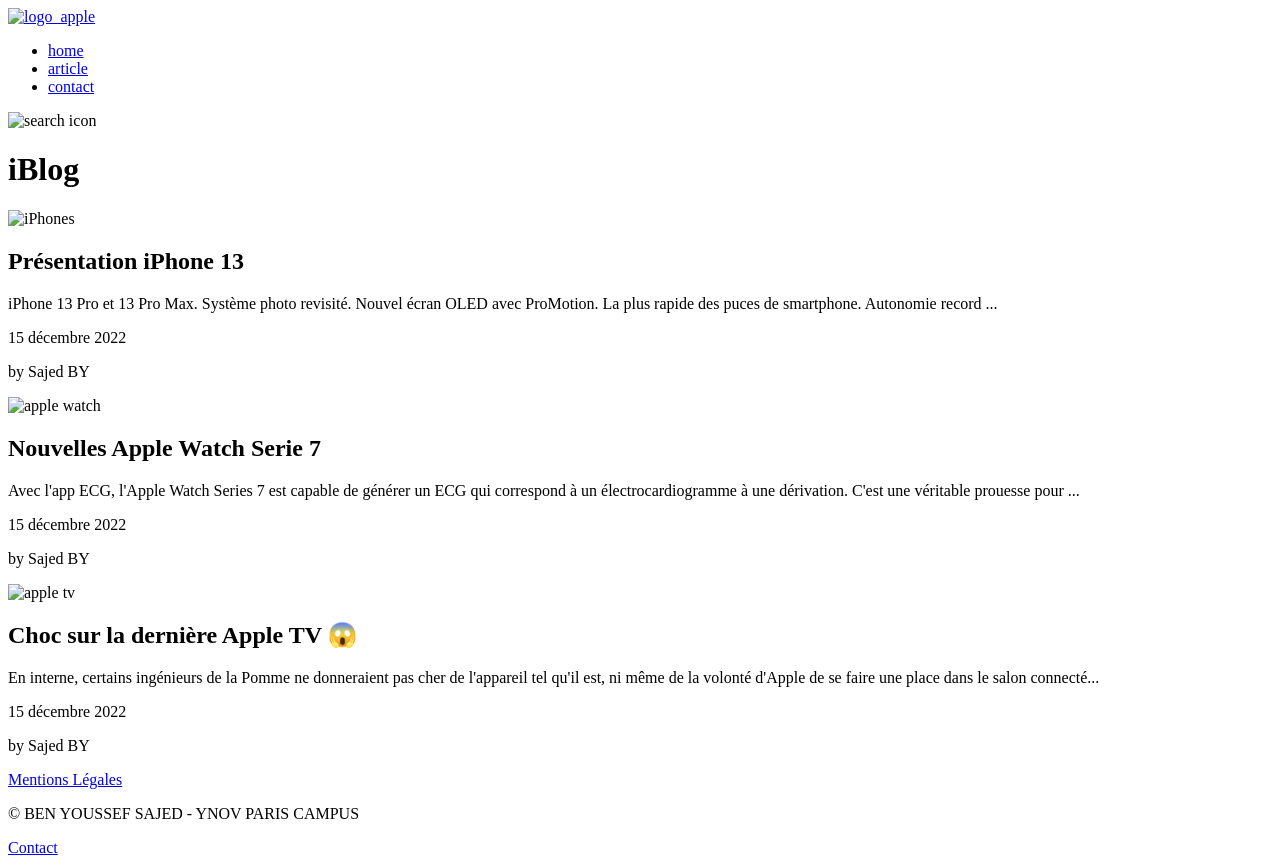
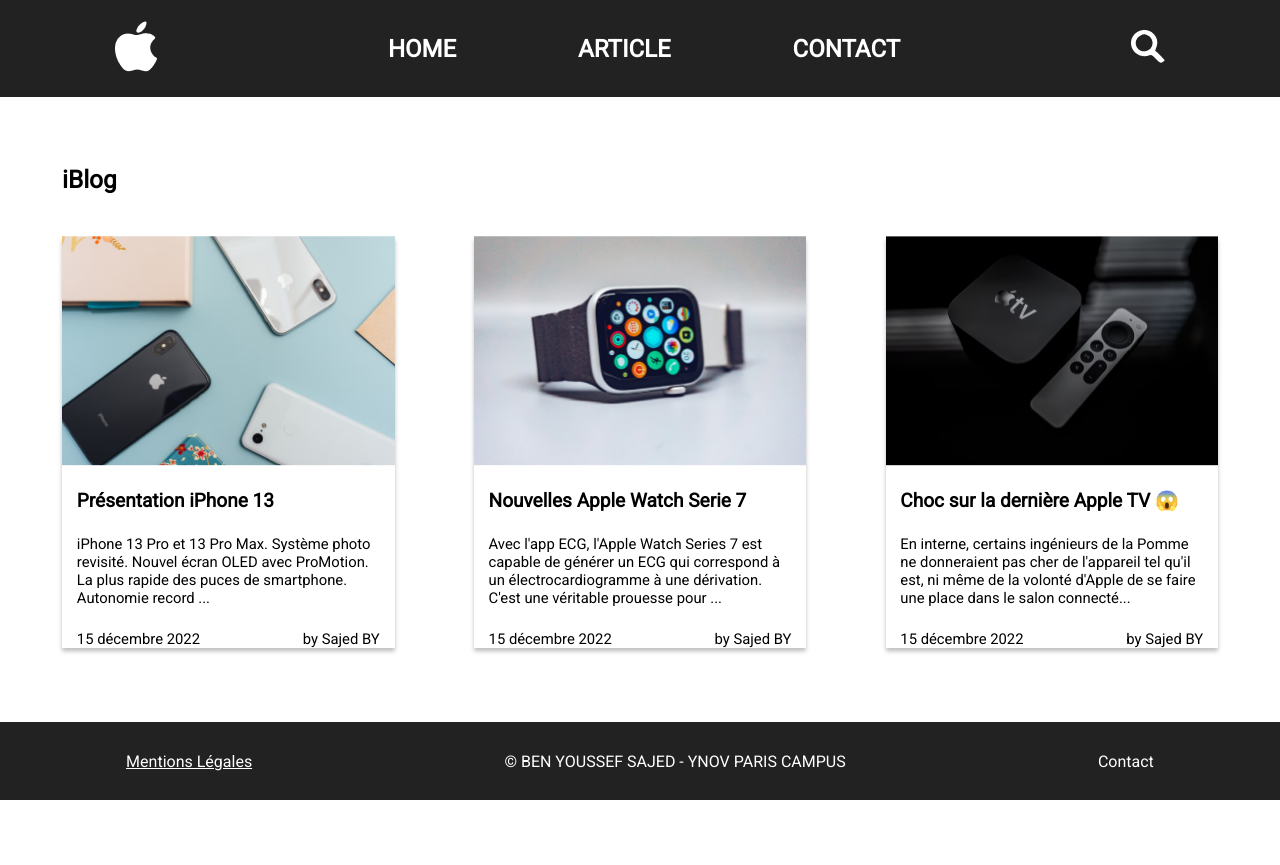
Before and after one commit to Sajedd/B1-S1-Developpement-web, a plain HTML site: page site_apple/index.html in a window 1280 px wide. After the commit the page ends 800 px from the top, so only its background shows below. Drawn offline with Linux system fonts and the light colour scheme; the site is published under a folder, as on GitHub Pages, so addresses that start at the root find nothing.

Commit message:
final comit with mediaqueries

```diff
--- a/site_apple/index.html
+++ b/site_apple/index.html
@@ -1,5 +1,5 @@
 <!DOCTYPE html>
-<html lang="fr">
+<html lang="en">
   <head>
     <meta charset="UTF-8" />
     <meta http-equiv="X-UA-Compatible" content="IE=edge" />
@@ -11,15 +11,15 @@
       href="https://fonts.googleapis.com/css2?family=Roboto&display=swap"
       rel="stylesheet"
     />
-    <link rel="stylesheet" href="/site_apple/style.css" />
+    <link rel="stylesheet" href="./style.css" />
   </head>
 
   <body>
     <header>
       <nav class="navbar">
         <div class="navbar_logo">
-          <a href="/site_apple/">
-            <img src="/site_apple/assets/logo.png" alt="logo_apple" />
+          <a href="./">
+            <img src="./assets/logo.png" alt="logo_apple" />
           </a>
         </div>
         <ul class="navbar_links">
@@ -34,7 +34,7 @@
           </li>
         </ul>
         <div class="navbar_search">
-          <img src="/site_apple/assets/search_icon.png" alt="search icon" />
+          <img src="./assets/search_icon.png" alt="search icon" />
         </div>
       </nav>
     </header>
@@ -42,7 +42,7 @@
       <h1 class="blog_title">iBlog</h1>
       <section class="group">
         <article>
-          <img src="/site_apple/assets/image_1.png" alt="iPhones" />
+          <img src="./assets/image_1.png" alt="iPhones" />
           <h2>Présentation iPhone 13</h2>
           <p>
             iPhone 13 Pro et 13 Pro Max. Système photo revisité. Nouvel écran
@@ -55,7 +55,7 @@
           </div>
         </article>
         <article>
-          <img src="/site_apple/assets/image_2.png" alt="apple watch" />
+          <img src="./assets/image_2.png" alt="apple watch" />
           <h2>Nouvelles Apple Watch Serie 7</h2>
           <p>
             Avec l'app ECG, l'Apple Watch Series 7 est capable de générer un ECG
@@ -68,7 +68,7 @@
           </div>
         </article>
         <article>
-          <img src="/site_apple/assets/image_3.png" alt="apple tv" />
+          <img src="./assets/image_3.png" alt="apple tv" />
           <h2>Choc sur la dernière Apple TV 😱</h2>
           <p>
             En interne, certains ingénieurs de la Pomme ne donneraient pas cher
```
